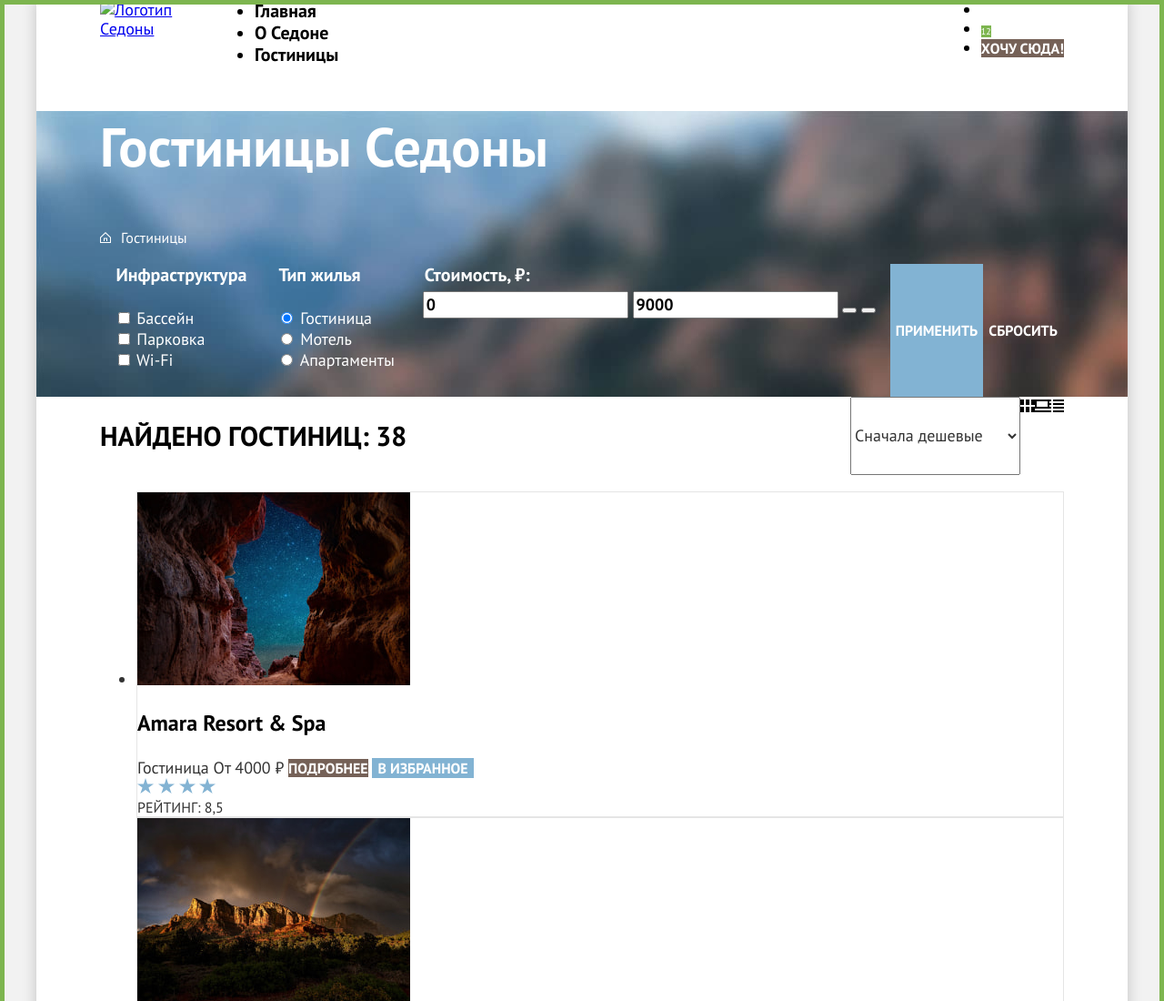
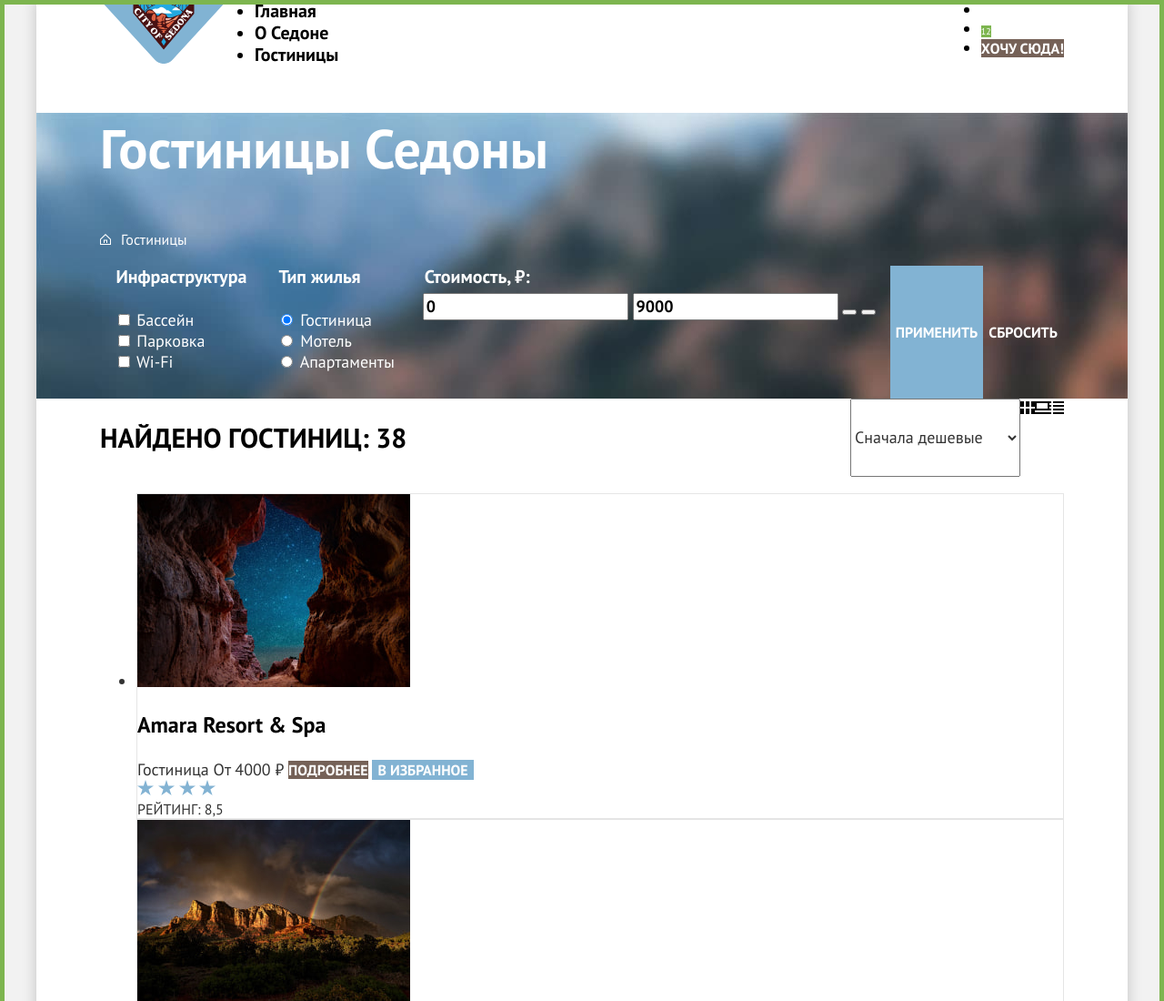
Before and after one commit to Valeriia1703/2709485-sedona-3, a plain HTML site: page hotels.html in a window 1280 px wide. Shown: the top 1100 px of the page at 91% size. Drawn offline with Linux system fonts and the light colour scheme; the site is published under a folder, as on GitHub Pages, so addresses that start at the root find nothing.

Commit message:
правка ссылки логотипа

```diff
--- a/hotels.html
+++ b/hotels.html
@@ -13,7 +13,7 @@
       <header class="page-header" data-test="header">
         <nav class="navigation">
           <a class="page-header-logo-link" href="index.html">
-            <img class="page-header0logo-image" src="/images/icons/logo-sedona.svg" width="140" height="70"
+            <img class="page-header0logo-image" src="images/icons/logo-sedona.svg" width="140" height="70"
               alt="Логотип Седоны">
           </a>
           <ul class="navigation-list">
```
Also changed, not shown: index.html (+1 -1 lines).
